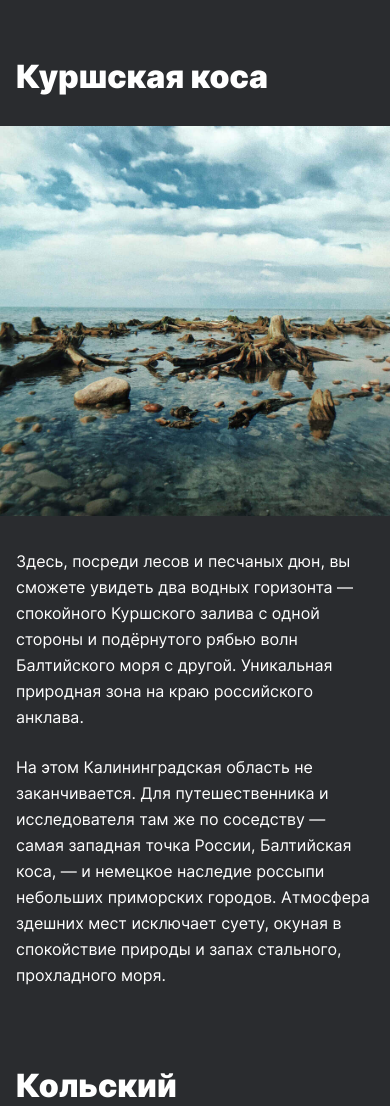
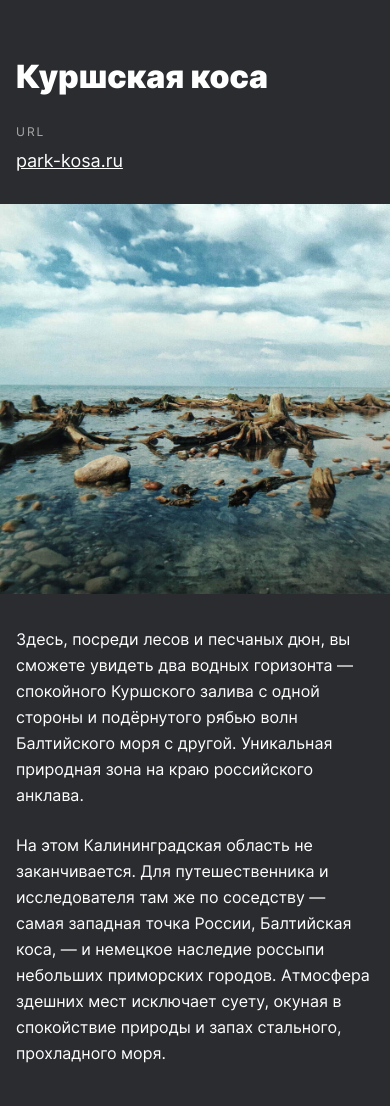
Before and after one commit to Slavk11/russian-travel, a plain HTML site: page index.html in a window 390 px wide. Shown: the part 4740-5846 px from the top of the page. Drawn offline with Linux system fonts and the light colour scheme.

Commit message:
правки размера для мобильной версии

```diff
--- a/blocks/place/__website/place__website.css
+++ b/blocks/place/__website/place__website.css
@@ -11,7 +11,7 @@
   }
   @media (max-width: 425px) {
     .place__website {
-      display: none;
+      margin: 0 16px;
 
     }
   }
```
